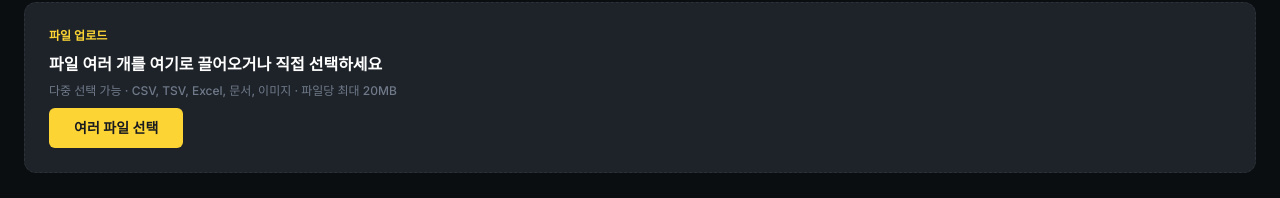
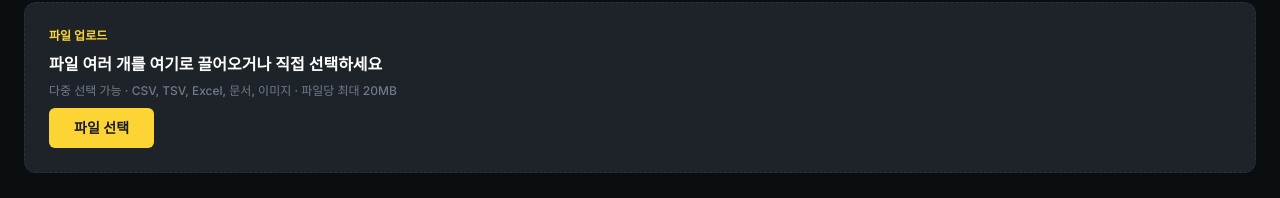
Before and after one commit to mecm3355-jpg/datalens-test, a React (Vite) app: page /files in a window 1280 px wide. Shown: the part 369-567 px from the top of the page. Built offline with nearby package versions, Linux system fonts and the light colour scheme.

Commit message:
fix: simplify file picker label

```diff
--- a/src/pages/FilesPage.tsx
+++ b/src/pages/FilesPage.tsx
@@ -126,7 +126,7 @@ export function FilesPage() {
         <span className="upload-kicker">파일 업로드</span>
         <span className="title-sm">파일 여러 개를 여기로 끌어오거나 직접 선택하세요</span>
         <span className="caption">다중 선택 가능 · CSV, TSV, Excel, 문서, 이미지 · 파일당 최대 20MB</span>
-        <span className="btn btn-primary">여러 파일 선택</span>
+        <span className="btn btn-primary">파일 선택</span>
       </label>
 
       {uploadFeedback ? (
```
